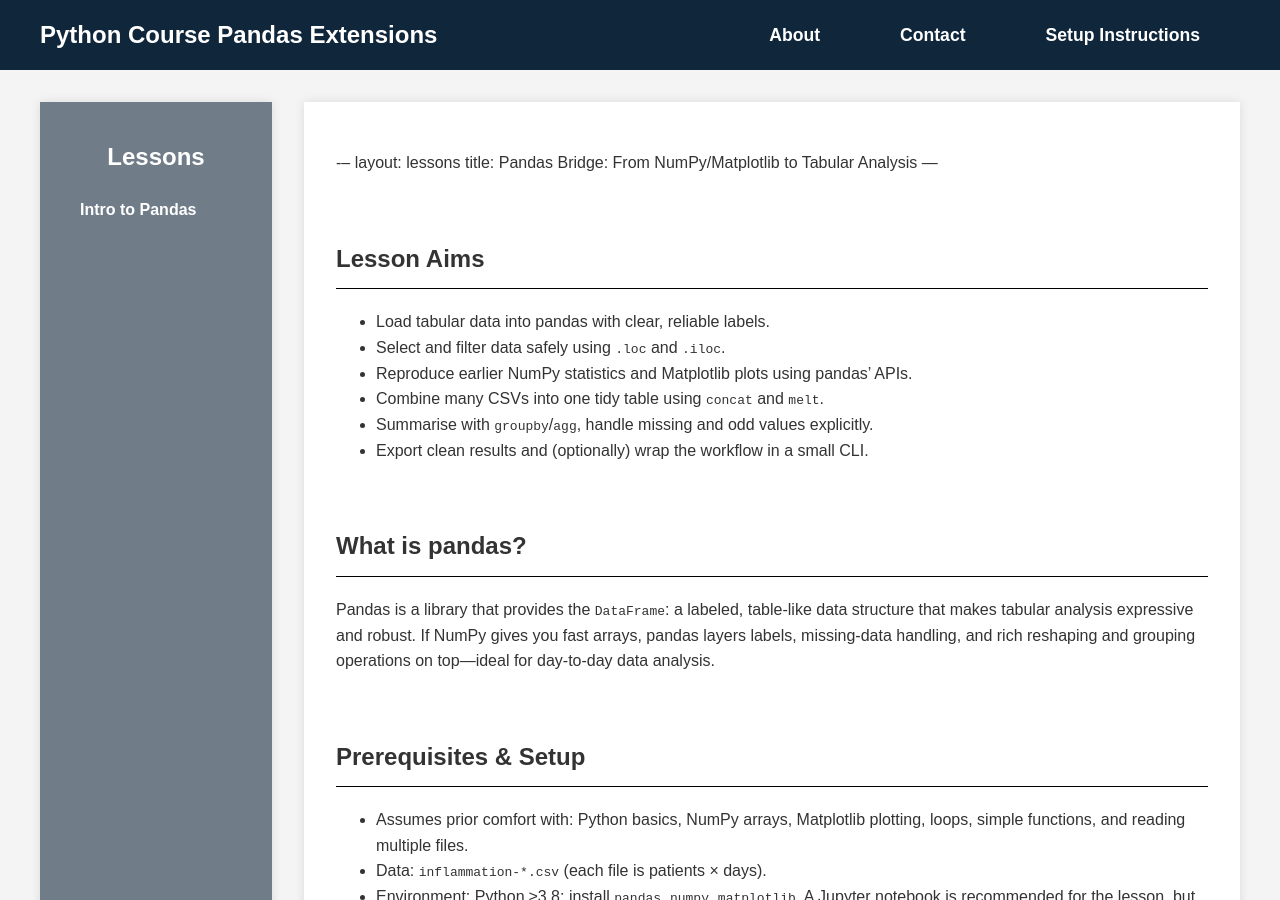
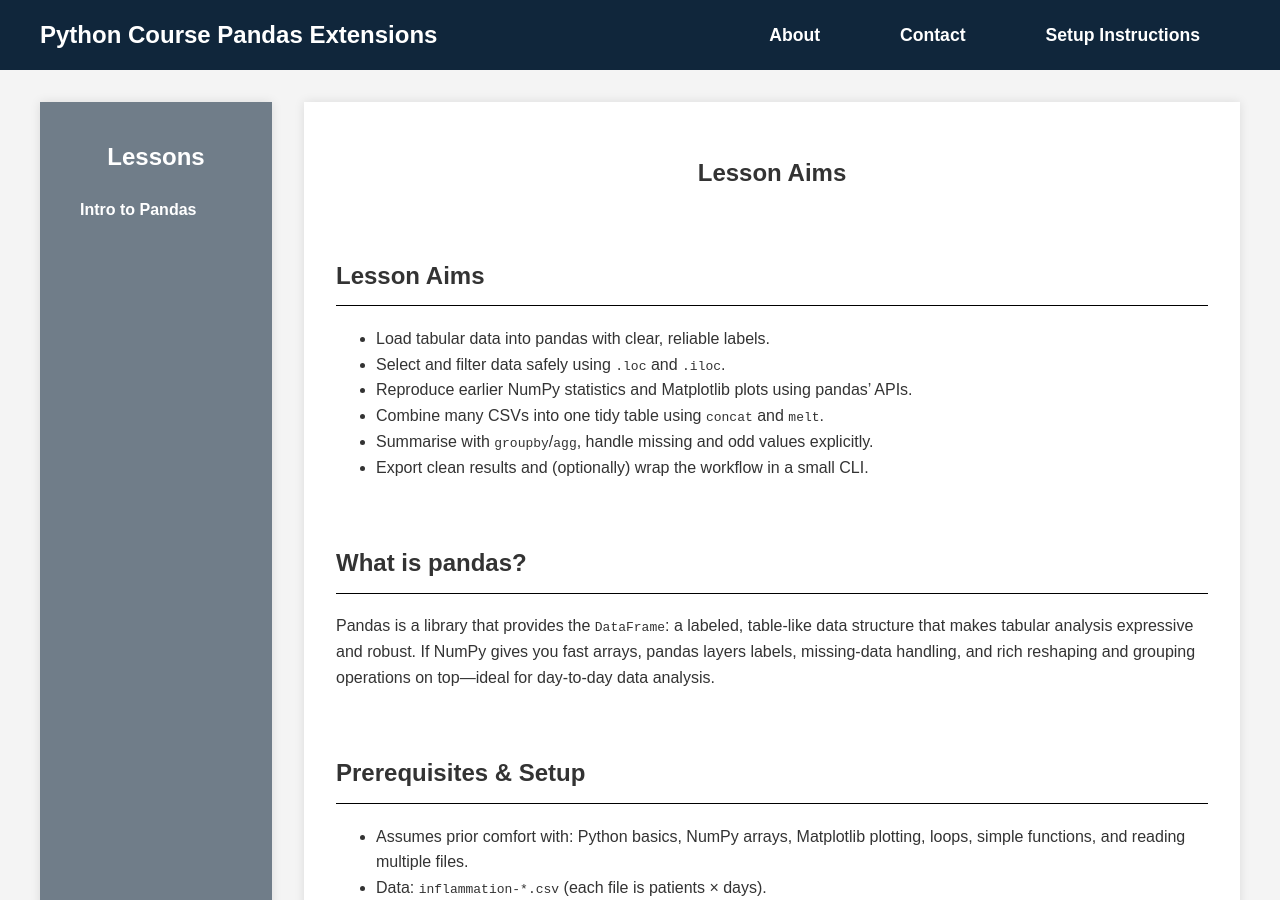
Before and after one commit to ATayls/Python-Course-Pandas-Extension, a Jekyll site: the page built from lessons/Intro_to_Pandas.md, in a window 1280 px wide and 900 px high. Built offline with Jekyll 4.4.1, drawn with Linux system fonts in a browser that asks for light colours; our own code applies the rules of GitHub Pages for plain Markdown files.

Commit message:
Update Intro to Pandas lesson

```diff
--- a/lessons/Intro_to_Pandas.md
+++ b/lessons/Intro_to_Pandas.md
@@ -1,4 +1,7 @@
-\--- layout: lessons title: Pandas Bridge: From NumPy/Matplotlib to Tabular Analysis ---
+---
+layout: lessons
+lessons title: Intro to pandas
+---
 
 ## Lesson Aims
 
```
